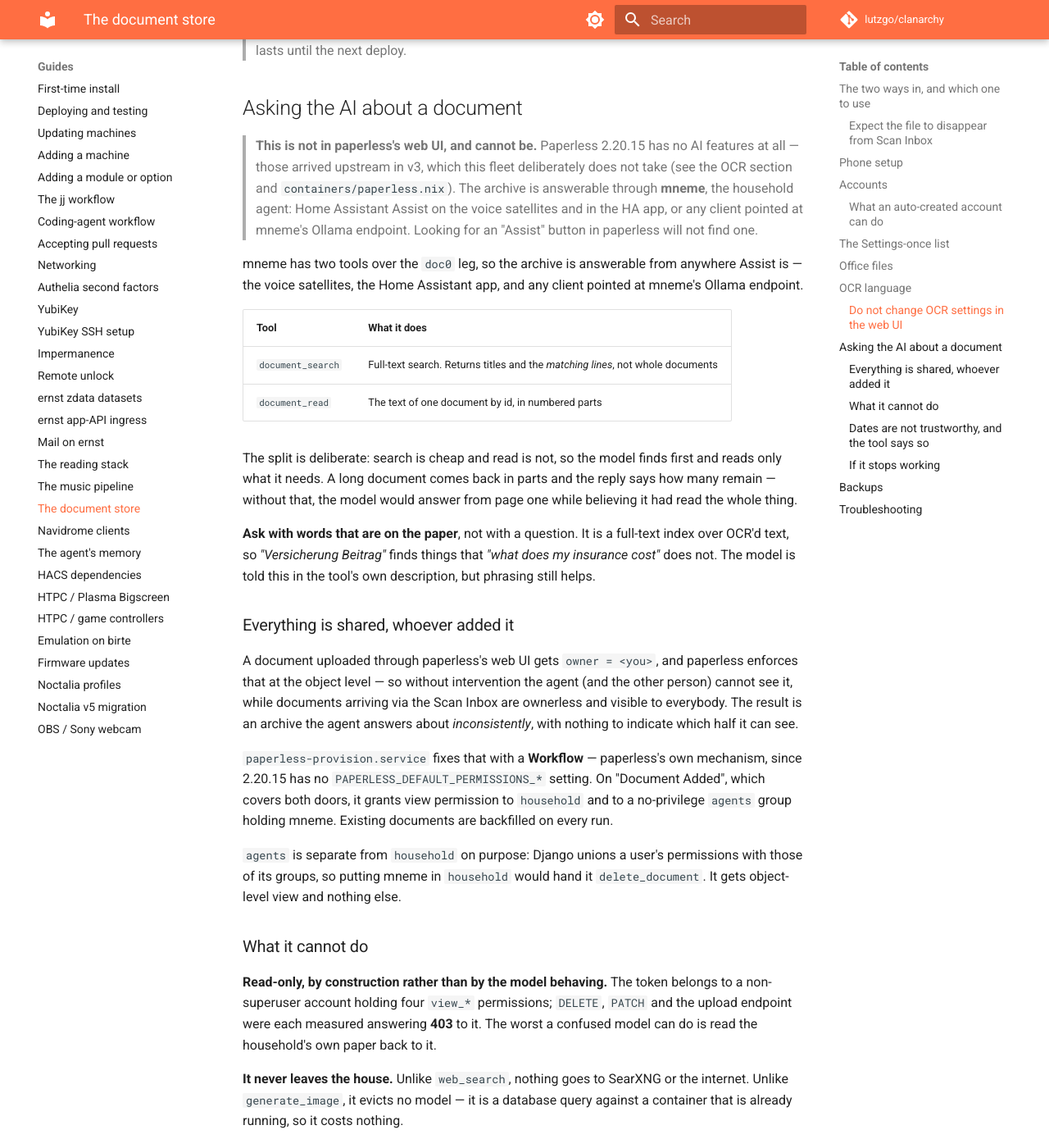
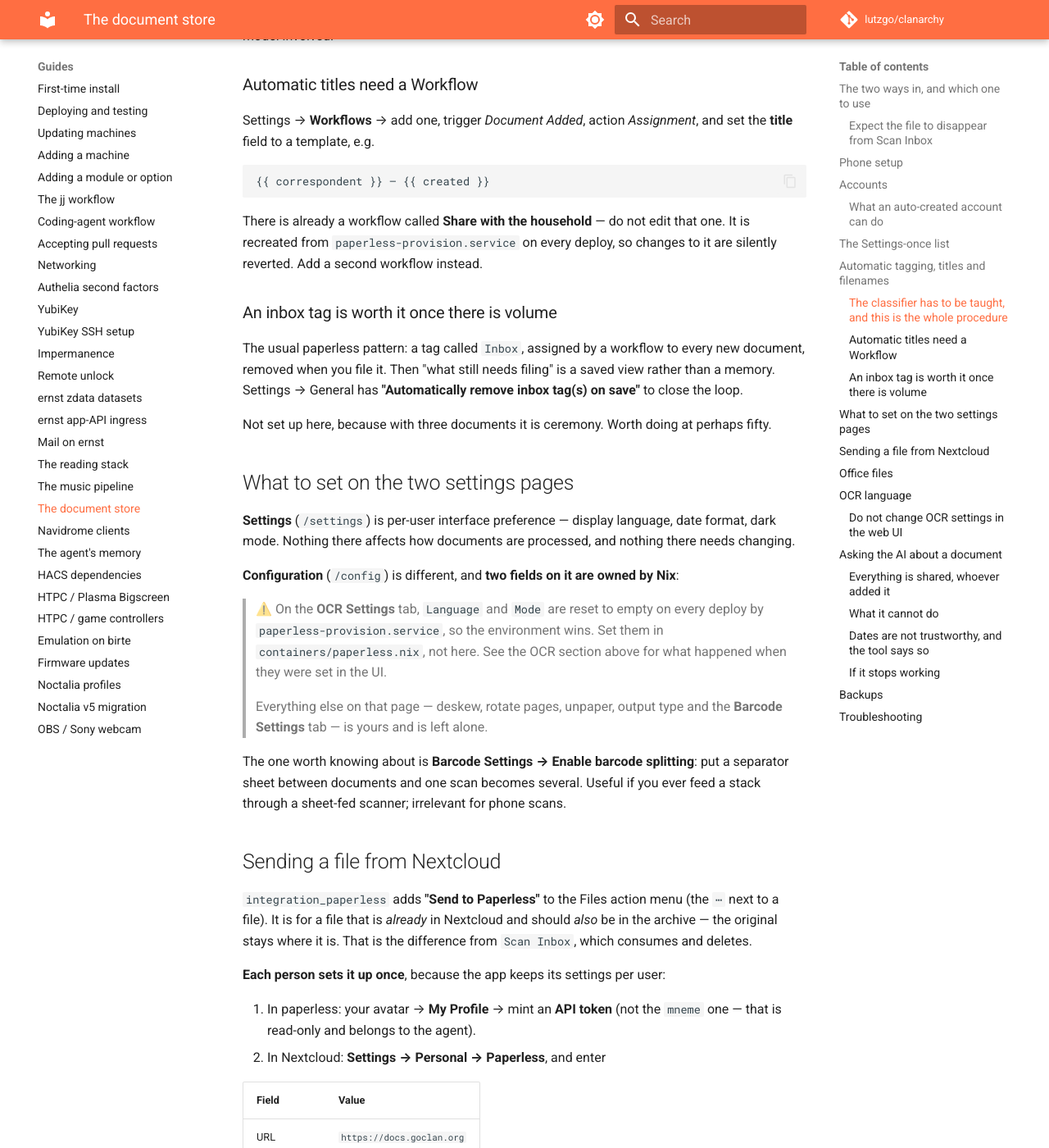
Before and after one commit to lutzgo/clanarchy, an MkDocs documentation site: the page built from docs/guides/document-store.md, in a window 1280 px wide and 1400 px high, scrolled down 3772 px. Shown: the whole window at 82% size. Built offline with MkDocs 1.6.1 and Material for MkDocs 9.7.7, drawn with Linux system fonts in a browser that asks for light colours; comment, search, counter and statistics services are not loaded; some of the changed text lies outside the part shown.

Commit message:
Add the Nextcloud Paperless app so a file can be sent to the archive (#292)

````diff
--- a/docs/guides/document-store.md
+++ b/docs/guides/document-store.md
@@ -103,6 +103,103 @@
 - **Storage paths**: not needed. `PAPERLESS_FILENAME_FORMAT` already files the
   archive as `{created_year}/{correspondent}/{title}`, which is what makes a
   ZFS snapshot restorable with `cp` and without paperless.
+
+## Automatic tagging, titles and filenames
+
+Three different things, and only one of them is already automatic.
+
+| | Automatic? | What makes it work |
+|---|---|---|
+| **The file on disk** | **Yes, already** | `PAPERLESS_FILENAME_FORMAT` files the archive as `{{ created_year }}/{{ correspondent }}/{{ title }}`. Declared in Nix; nothing to set |
+| **Tags, correspondent, document type** | **After you teach it** | paperless's scikit-learn classifier, which learns from *your corrections*. It cannot guess on an empty database |
+| **The document title** | **No** | Stays whatever the file was called. Needs a Workflow, see below |
+
+### The classifier has to be taught, and this is the whole procedure
+
+2.20.15 has no LLM — nothing reads a document and invents a label. What it has
+is a classifier that notices patterns in what *you* have already filed. So:
+
+1. **Create the labels first.** Tags, Correspondents and Document Types in the
+   sidebar. Nothing is suggested until the label exists.
+2. **On each one, set Matching algorithm to `Auto`.** This is the step people
+   miss. The default is `None`, and a label with `None` is never applied by
+   anything — the classifier trains on it and then has no permission to use it.
+   For a correspondent whose name always appears literally, `Any word` or
+   `Regular expression` is more reliable than `Auto` and works from document
+   one.
+3. **File 5–10 documents per label by hand.** Below roughly five examples the
+   classifier will not predict a label at all.
+4. **Wait.** Training runs on a schedule inside the container
+   (`paperless-scheduler`), not on save.
+
+Expect nothing useful for the first couple of dozen documents. That is the
+trade for having no model involved.
+
+### Automatic titles need a Workflow
+
+Settings → **Workflows** → add one, trigger *Document Added*, action
+*Assignment*, and set the **title** field to a template, e.g.
+
+```
+{{ correspondent }} – {{ created }}
+```
+
+There is already a workflow called **Share with the household** — do not edit
+that one. It is recreated from `paperless-provision.service` on every deploy,
+so changes to it are silently reverted. Add a second workflow instead.
+
+### An inbox tag is worth it once there is volume
+
+The usual paperless pattern: a tag called `Inbox`, assigned by a workflow to
+every new document, removed when you file it. Then "what still needs filing" is
+a saved view rather than a memory. Settings → General has **"Automatically
+remove inbox tag(s) on save"** to close the loop.
+
+Not set up here, because with three documents it is ceremony. Worth doing at
+perhaps fifty.
+
+## What to set on the two settings pages
+
+**Settings** (`/settings`) is per-user interface preference — display language,
+date format, dark mode. Nothing there affects how documents are processed, and
+nothing there needs changing.
+
+**Configuration** (`/config`) is different, and **two fields on it are owned by
+Nix**:
+
+> ⚠️ On the **OCR Settings** tab, `Language` and `Mode` are reset to empty on
+> every deploy by `paperless-provision.service`, so the environment wins. Set
+> them in `containers/paperless.nix`, not here. See the OCR section above for
+> what happened when they were set in the UI.
+>
+> Everything else on that page — deskew, rotate pages, unpaper, output type and
+> the **Barcode Settings** tab — is yours and is left alone.
+
+The one worth knowing about is **Barcode Settings → Enable barcode splitting**:
+put a separator sheet between documents and one scan becomes several. Useful if
+you ever feed a stack through a sheet-fed scanner; irrelevant for phone scans.
+
+## Sending a file from Nextcloud
+
+`integration_paperless` adds **"Send to Paperless"** to the Files action menu
+(the `⋯` next to a file). It is for a file that is *already* in Nextcloud and
+should *also* be in the archive — the original stays where it is. That is the
+difference from `Scan Inbox`, which consumes and deletes.
+
+**Each person sets it up once**, because the app keeps its settings per user:
+
+1. In paperless: your avatar → **My Profile** → mint an **API token** (not the
+   `mneme` one — that is read-only and belongs to the agent).
+2. In Nextcloud: **Settings → Personal → Paperless**, and enter
+
+   | Field | Value |
+   |---|---|
+   | URL | `https://docs.goclan.org` |
+   | Token | the token from step 1 |
+
+The upload happens server-side, from the Nextcloud container through Traefik, so
+the public name is the right value — the backend address would be refused by
+`PAPERLESS_URL`'s `ALLOWED_HOSTS`.
 
 ## Office files
 
````
Also changed, not shown: 1 other file.
